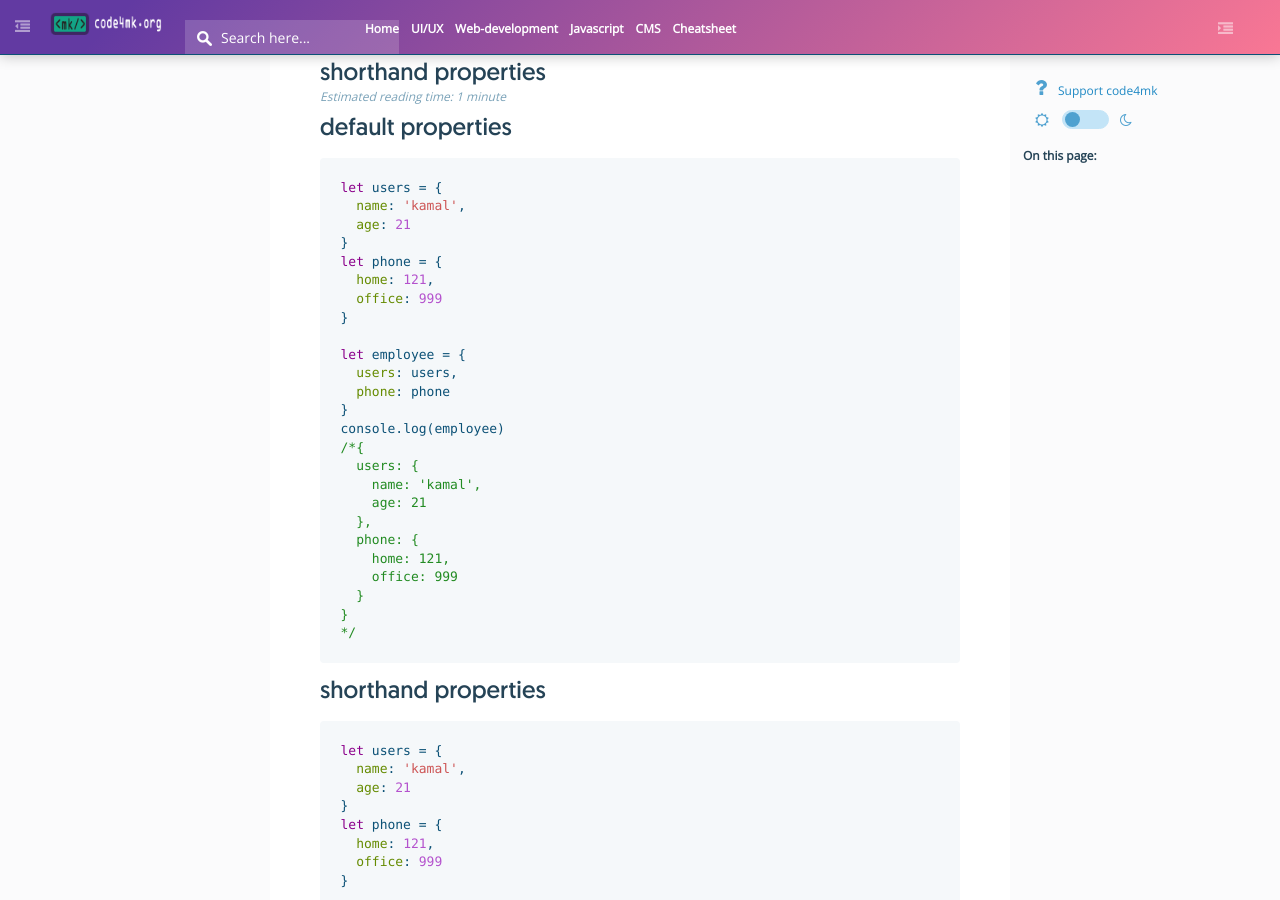
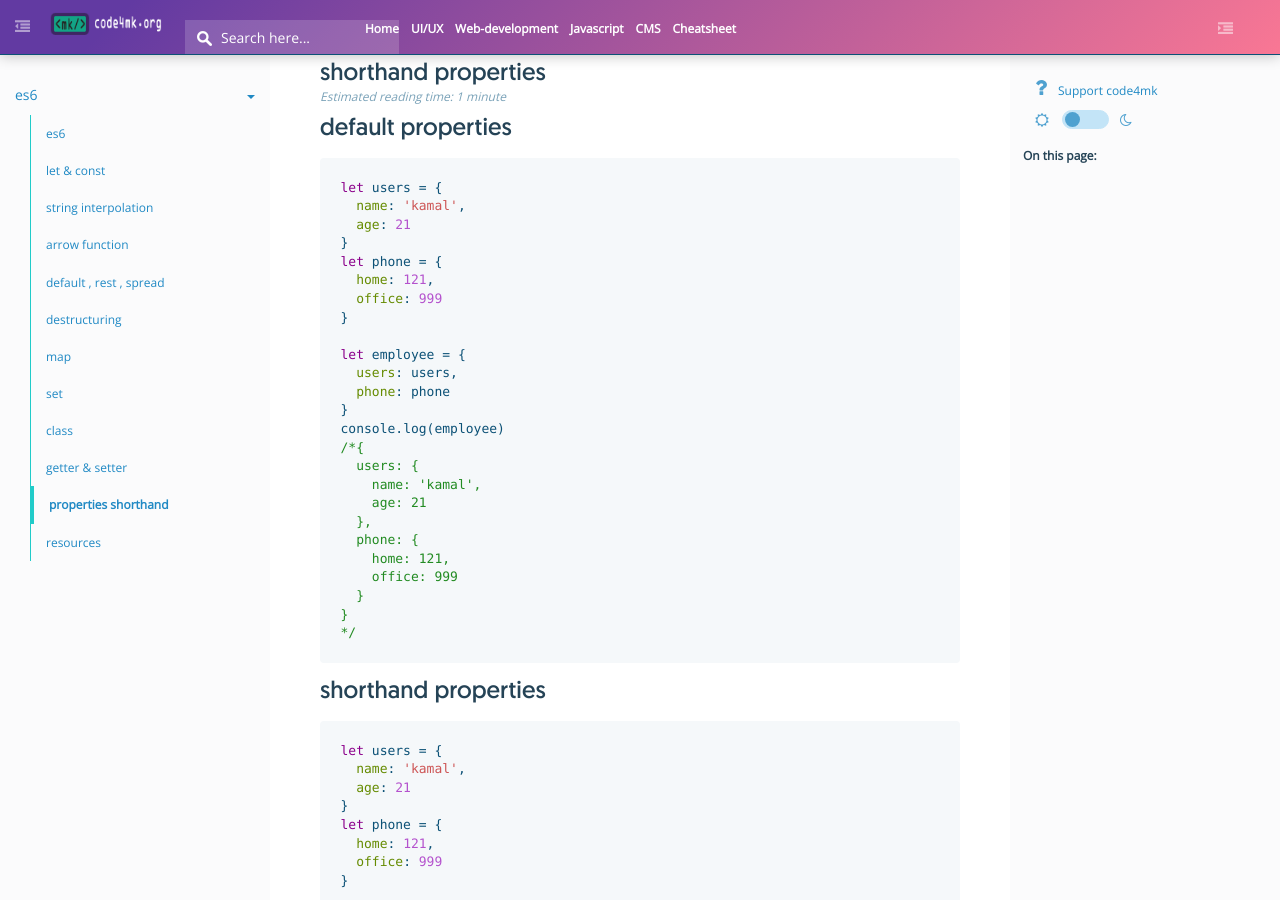
Before and after one commit to code4mk/code4mk.github.io, a Jekyll site: the page built from javascript-developer/es/properties-short.md, in a window 1280 px wide and 900 px high. Built offline with Jekyll 4.4.1, drawn with Linux system fonts in a browser that asks for light colours; comment, search, counter and statistics services are not loaded.

Commit message:
properties

```diff
--- a/_data/toc.yaml
+++ b/_data/toc.yaml
@@ -158,7 +158,7 @@ es6:
     title: class
   - path: /javascript-developer/es/getter-setter/
     title: getter & setter
-  - path: /javascript-developer/es/properies-short/
+  - path: /javascript-developer/es/properties-short/
     title: properties shorthand
   - path: /javascript-developer/es/resource/
     title: resources
```
